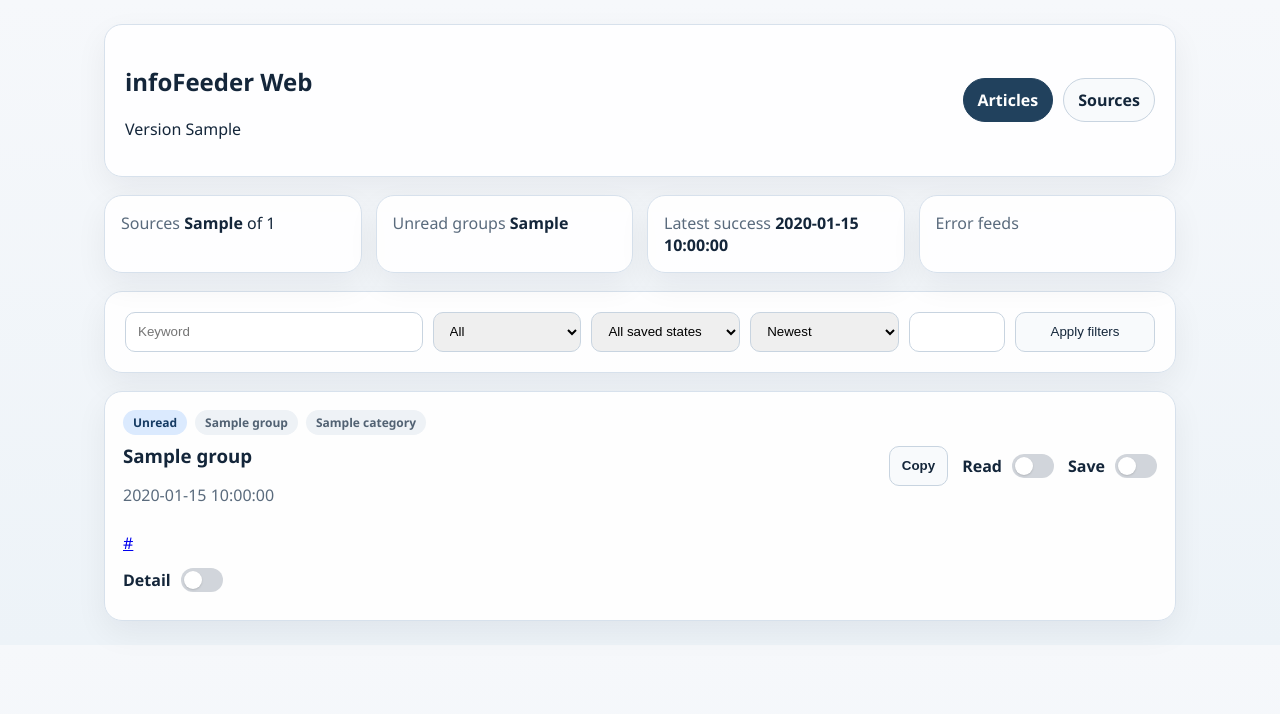
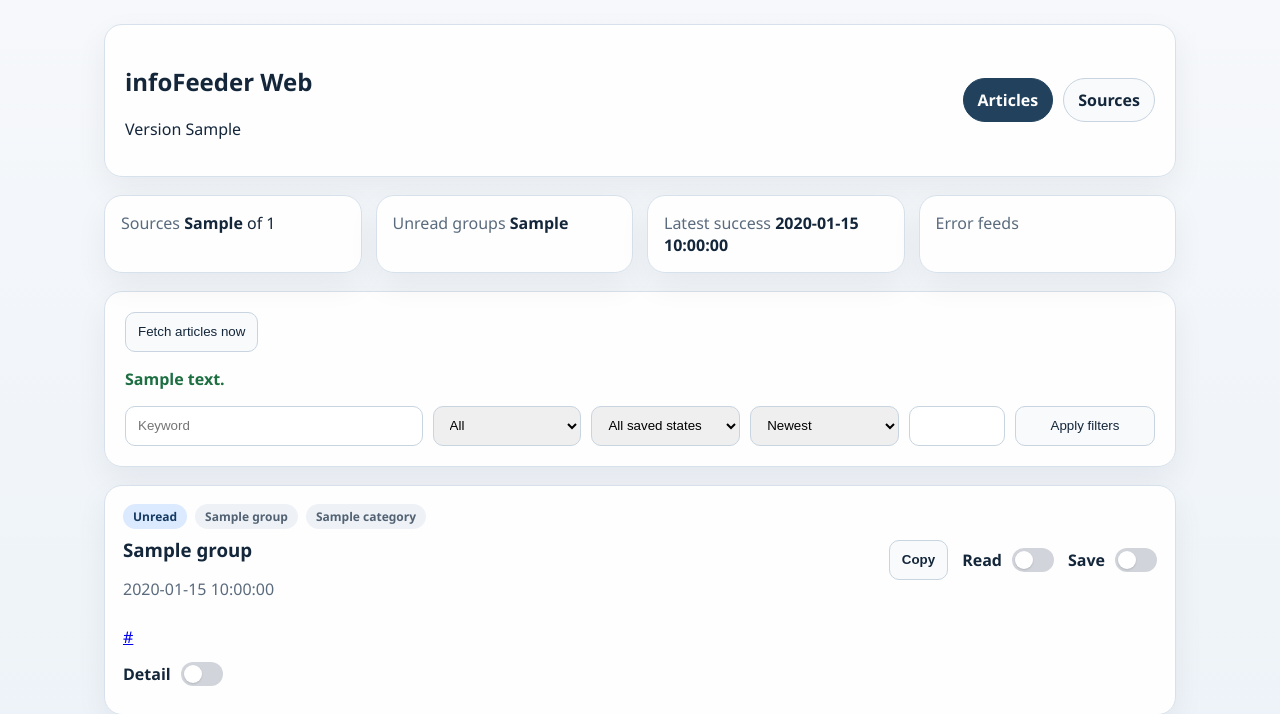
Before and after one commit to jmatsuda99/infoFeeder, a FastAPI app: template webapp/templates/index.html in a window 1280 px wide. Shown: the top 714 px of the page. Run offline with FastAPI, Linux system fonts and the light colour scheme; the template is opened without the code that fills it: most values are stand-ins (such as "Sample title", 1, 10 or a date in 2020); data that the repository does not hold is empty; some libraries are stand-ins or nearby versions.

Commit message:
Improve web app auto fetch and filters

```diff
--- a/webapp/main.py
+++ b/webapp/main.py
@@ -1,7 +1,8 @@
+from datetime import datetime, timedelta
 from pathlib import Path
 
 from fastapi import FastAPI, Form, Request
-from fastapi.responses import HTMLResponse
+from fastapi.responses import HTMLResponse, Response
 from fastapi.staticfiles import StaticFiles
 from fastapi.templating import Jinja2Templates
 
@@ -9,14 +10,16 @@ from article_utils import article_key
 from db import (
     add_feed,
     delete_feed,
+    get_app_state,
     get_summary_metrics_row,
     list_articles,
     list_feeds,
+    set_app_state,
     update_feed_status,
     update_article_read_status,
     update_article_saved_status,
 )
-from fetcher import discover_feed_source
+from fetcher import discover_feed_source, fetch_active_feeds
 from ui_common import format_jst_datetime
 from version import APP_VERSION
 
@@ -26,6 +29,91 @@ templates = Jinja2Templates(directory=str(BASE_DIR / "templates"))
 
 app = FastAPI(title="infoFeeder Web", debug=True)
 app.mount("/static", StaticFiles(directory=str(BASE_DIR / "static")), name="static")
+AUTO_FETCH_SLOT_KEY = "last_auto_fetch_slot"
+
+
+def get_next_half_hour(now):
+    next_half_hour = now.replace(second=0, microsecond=0)
+    if now.minute < 30:
+        return next_half_hour.replace(minute=30)
+    return (next_half_hour + timedelta(hours=1)).replace(minute=0)
+
+
+def get_next_auto_fetch_delay_ms(now):
+    next_fetch_at = get_next_half_hour(now)
+    return max(1000, int((next_fetch_at - now).total_seconds() * 1000) + 1000)
+
+
+def maybe_run_auto_fetch(now):
+    if now.minute not in (0, 30):
+        return 0
+
+    current_slot = now.strftime("%Y-%m-%dT%H:%M")
+    if get_app_state(AUTO_FETCH_SLOT_KEY, "") == current_slot:
+        return 0
+
+    inserted_count = fetch_active_feeds()
+    set_app_state(AUTO_FETCH_SLOT_KEY, current_slot)
+    return inserted_count
+
+
+def build_index_context(
+    request: Request,
+    *,
+    keyword: str = "",
+    read_filter: str = "all",
+    saved_filter: str = "all",
+    sort_order: str = "newest",
+    limit: int = 50,
+    fetch_message: str = "",
+    fetch_error: str = "",
+):
+    now = datetime.now()
+    return {
+        "request": request,
+        "app_version": APP_VERSION,
+        "metrics": get_summary_metrics_row(),
+        "article_groups": get_article_groups(keyword, read_filter, saved_filter, sort_order, limit),
+        "keyword": keyword,
+        "read_filter": read_filter,
+        "saved_filter": saved_filter,
+        "sort_order": sort_order,
+        "limit": limit,
+        "fetch_message": fetch_message,
+        "fetch_error": fetch_error,
+        "next_auto_fetch_delay_ms": get_next_auto_fetch_delay_ms(now),
+    }
+
+
+def render_index_template(request: Request, **context):
+    return templates.TemplateResponse(
+        request,
+        "index.html",
+        build_index_context(request, **context),
+    )
+
+
+def build_sources_context(request: Request, *, error_message: str = "", success_message: str = ""):
+    return {
+        "request": request,
+        "app_version": APP_VERSION,
+        "feeds": get_feed_rows(),
+        "error_message": error_message,
+        "success_message": success_message,
+        "next_auto_fetch_delay_ms": get_next_auto_fetch_delay_ms(datetime.now()),
+    }
+
+
+def render_sources_template(request: Request, *, error_message: str = "", success_message: str = ""):
+    return templates.TemplateResponse(
+        request,
+        "sources.html",
+        build_sources_context(
+            request,
+            error_message=error_message,
+            success_message=success_message,
+        ),
+    )
 
 
 def prepare_article_dataframe(keyword):
@@ -137,23 +225,18 @@ def index(
     saved_filter: str = "all",
     sort_order: str = "newest",
     limit: int = 50,
+    fetch_message: str = "",
+    fetch_error: str = "",
 ):
-    metrics = get_summary_metrics_row()
-    article_groups = get_article_groups(keyword, read_filter, saved_filter, sort_order, limit)
-    return templates.TemplateResponse(
+    return render_index_template(
         request,
-        "index.html",
-        {
-            "request": request,
-            "app_version": APP_VERSION,
-            "metrics": metrics,
-            "article_groups": article_groups,
-            "keyword": keyword,
-            "read_filter": read_filter,
-            "saved_filter": saved_filter,
-            "sort_order": sort_order,
-            "limit": limit,
-        },
+        keyword=keyword,
+        read_filter=read_filter,
+        saved_filter=saved_filter,
+        sort_order=sort_order,
+        limit=limit,
+        fetch_message=fetch_message,
+        fetch_error=fetch_error,
     )
 
 
@@ -191,6 +274,42 @@ def article_detail(request: Request, article_id: int):
         "partials/article_detail.html",
         {"request": request, "group": group, "app_version": APP_VERSION},
     )
+
+
+@app.post("/articles/fetch", response_class=HTMLResponse)
+def fetch_articles_now(
+    request: Request,
+    keyword: str = Form(""),
+    read_filter: str = Form("all"),
+    saved_filter: str = Form("all"),
+    sort_order: str = Form("newest"),
+    limit: int = Form(50),
+):
+    fetch_message = ""
+    fetch_error = ""
+
+    try:
+        inserted_count = fetch_active_feeds()
+        fetch_message = f"Fetch completed. {inserted_count} new articles were added."
+    except Exception as error:
+        fetch_error = f"Fetch failed: {error}"
+
+    return render_index_template(
+        request,
+        keyword=keyword,
+        read_filter=read_filter,
+        saved_filter=saved_filter,
+        sort_order=sort_order,
+        limit=limit,
+        fetch_message=fetch_message,
+        fetch_error=fetch_error,
+    )
+
+
+@app.post("/articles/auto-fetch")
+def auto_fetch_articles():
+    maybe_run_auto_fetch(datetime.now())
+    return Response(status_code=204)
 
 
 @app.post("/articles/read", response_class=HTMLResponse)
@@ -255,17 +374,7 @@ def update_saved(
 
 @app.get("/sources", response_class=HTMLResponse)
 def sources(request: Request):
-    return templates.TemplateResponse(
-        request,
-        "sources.html",
-        {
-            "request": request,
-            "app_version": APP_VERSION,
-            "feeds": get_feed_rows(),
-            "error_message": "",
-            "success_message": "",
-        },
-    )
+    return render_sources_template(request)
 
 
 @app.post("/sources/add", response_class=HTMLResponse)
@@ -297,16 +406,10 @@ def add_source(
         except Exception as error:
             error_message = f"Failed to add source: {error}"
 
-    return templates.TemplateResponse(
+    return render_sources_template(
         request,
-        "sources.html",
-        {
-            "request": request,
-            "app_version": APP_VERSION,
-            "feeds": get_feed_rows(),
-            "error_message": error_message,
-            "success_message": success_message,
-        },
+        error_message=error_message,
+        success_message=success_message,
     )
 
 
--- a/webapp/static/app.css
+++ b/webapp/static/app.css
@@ -41,6 +41,10 @@ body {
 .panel {
     padding: 20px;
     margin-bottom: 18px;
+}
+
+.fetch-actions {
+    margin-bottom: 12px;
 }
 
 .hero-row {
@@ -97,6 +101,7 @@ body {
 .filters input,
 .filters select,
 .filters button,
+.fetch-actions button,
 .secondary-button {
     min-height: 40px;
     border-radius: 10px;
@@ -105,6 +110,7 @@ body {
 }
 
 .filters button,
+.fetch-actions button,
 .secondary-button {
     background: #f8fafc;
     color: var(--text);
--- a/webapp/templates/index.html
+++ b/webapp/templates/index.html
@@ -20,6 +20,14 @@
                 button.textContent = originalLabel;
             }, 1200);
         }
+
+        window.setTimeout(async () => {
+            try {
+                await fetch("/articles/auto-fetch", { method: "POST" });
+            } finally {
+                window.location.reload();
+            }
+        }, {{ next_auto_fetch_delay_ms }});
     </script>
 </head>
 <body>
@@ -58,11 +66,27 @@
         </section>
 
         <section class="panel">
+            <form method="post" action="/articles/fetch" class="fetch-actions">
+                <input type="hidden" name="keyword" value="{{ keyword }}">
+                <input type="hidden" name="read_filter" value="{{ read_filter }}">
+                <input type="hidden" name="saved_filter" value="{{ saved_filter }}">
+                <input type="hidden" name="sort_order" value="{{ sort_order }}">
+                <input type="hidden" name="limit" value="{{ limit }}">
+                <button type="submit">Fetch articles now</button>
+            </form>
+            {% if fetch_message %}
+            <p class="success-text">{{ fetch_message }}</p>
+            {% endif %}
+            {% if fetch_error %}
+            <p class="error-text">{{ fetch_error }}</p>
+            {% endif %}
+
             <form
                 class="filters"
                 hx-get="/articles/list"
                 hx-target="#article-list"
                 hx-swap="innerHTML"
+                onsubmit="history.replaceState(null, '', '/?' + new URLSearchParams(new FormData(this)).toString())"
             >
                 <input type="text" name="keyword" value="{{ keyword }}" placeholder="Keyword">
                 <select name="read_filter">
```
Also changed, not shown: webapp/templates/sources.html (+9 -0 lines), 1 other file.
